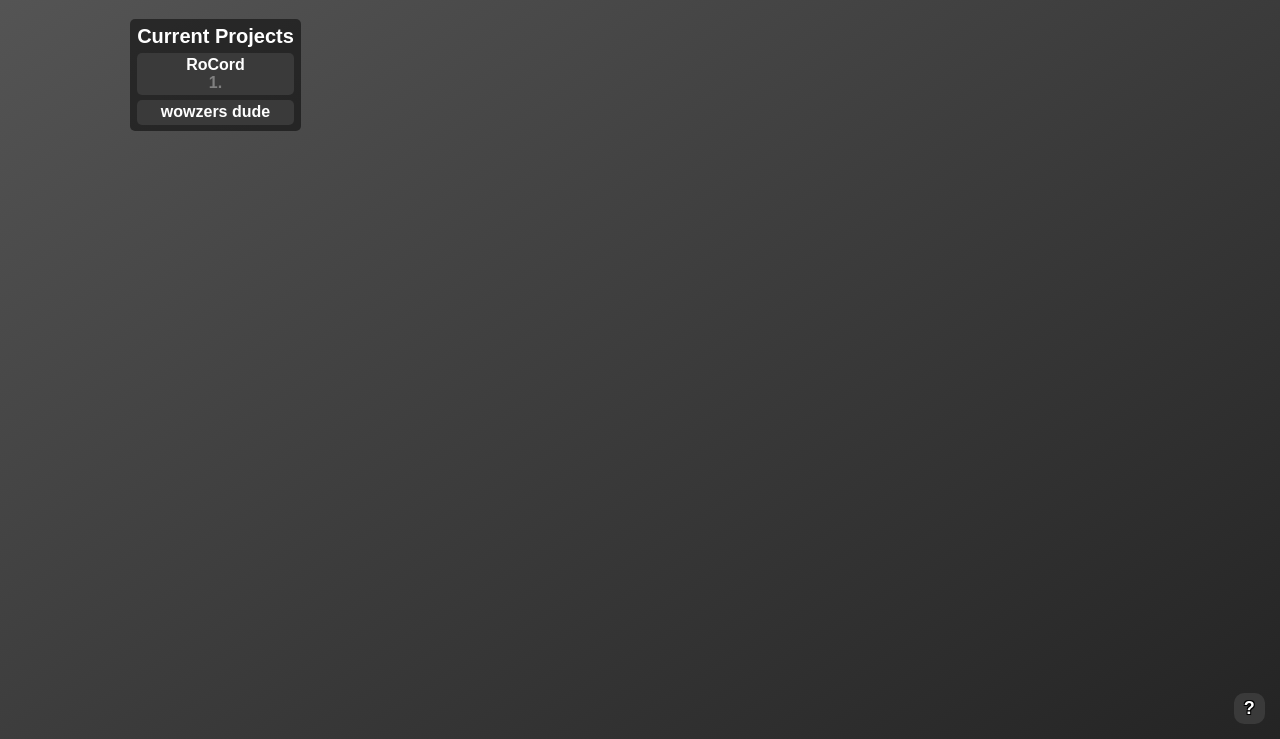
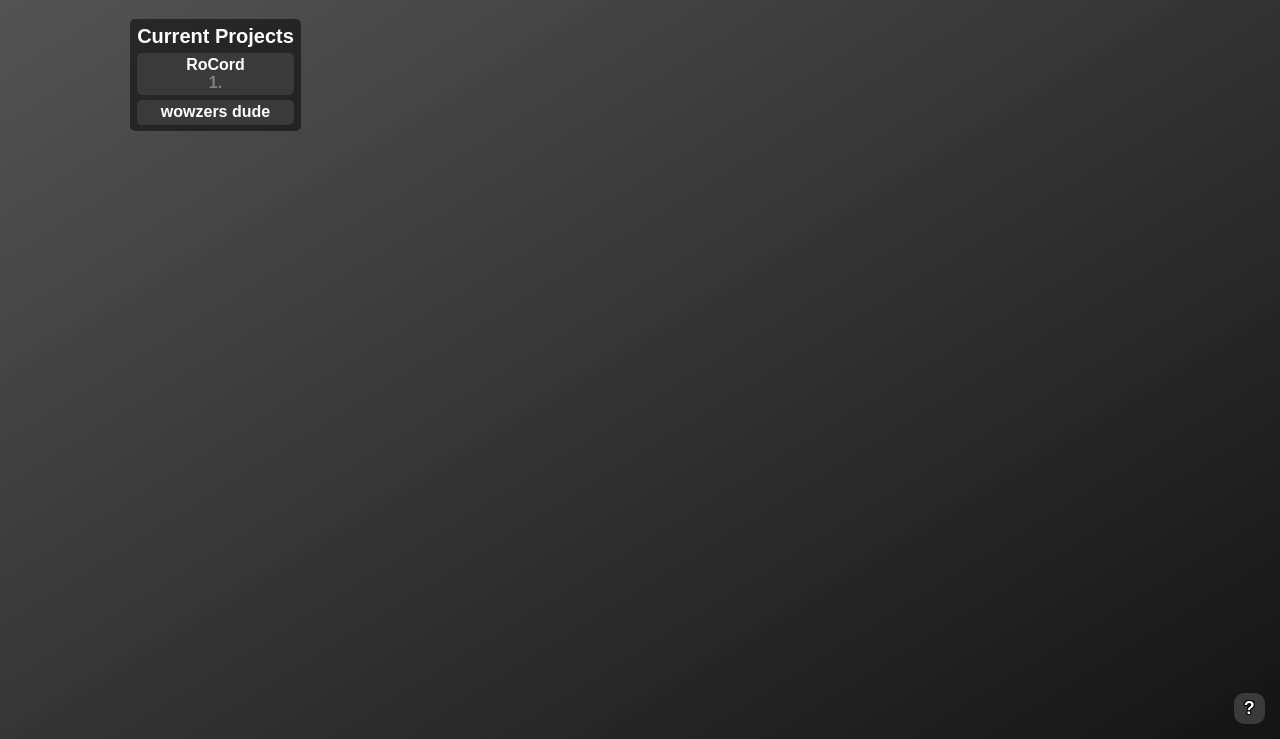
Before and after one commit to BobisBilly/bobisbilly.github.io, a plain HTML site: page index.html in a window 1280 px wide. Shown: the part 61-800 px from the top of the page. Drawn offline with Linux system fonts and the light colour scheme.

Commit message:
modified:   main/style.css

```diff
--- a/main/style.css
+++ b/main/style.css
@@ -1,5 +1,5 @@
 html {
-    background: linear-gradient(to bottom right, #565656, #242424);
+    background: linear-gradient(to bottom right, #565656, #141414);
     min-height: 100%;
 
     font-family: 'Fredoka', sans-serif;
```
